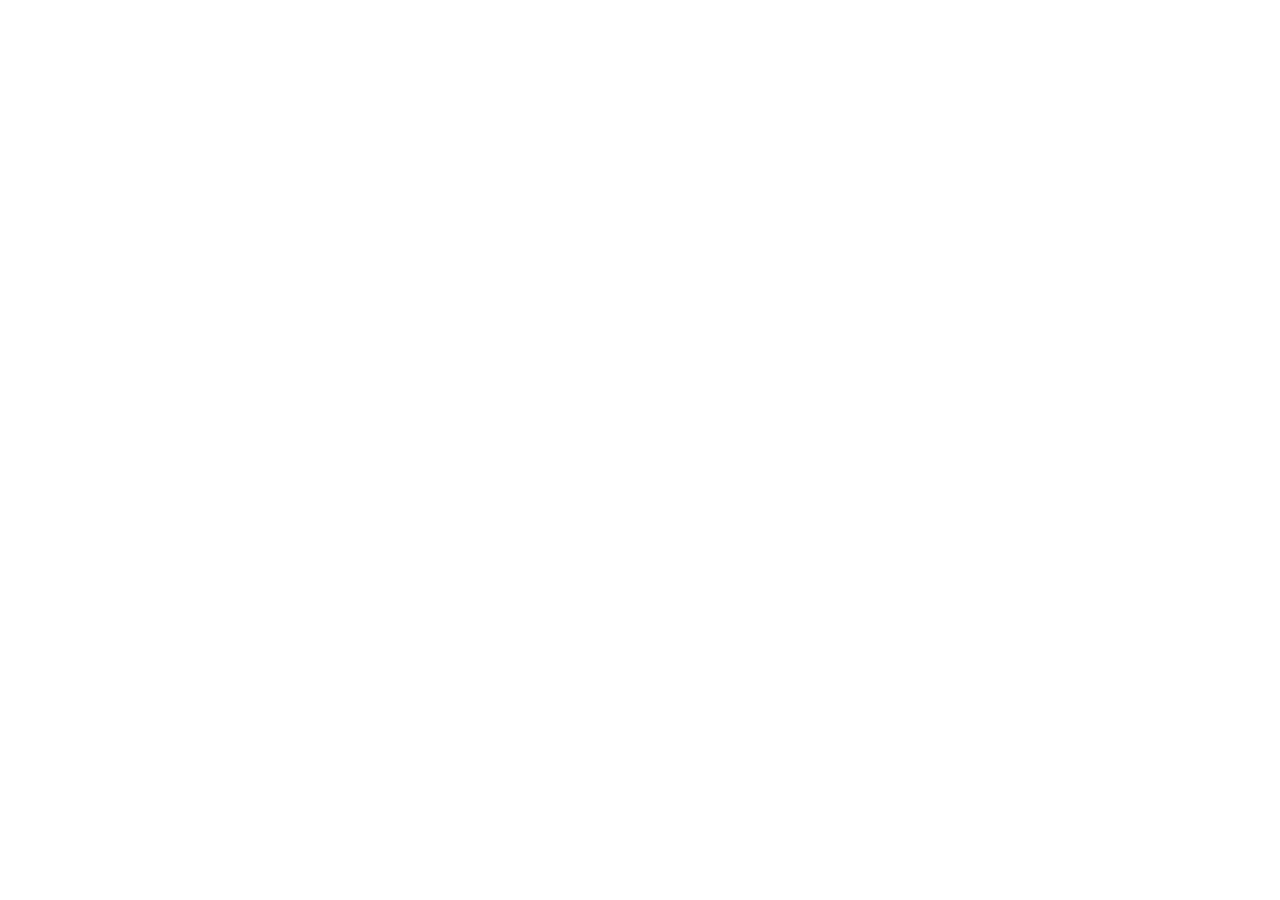
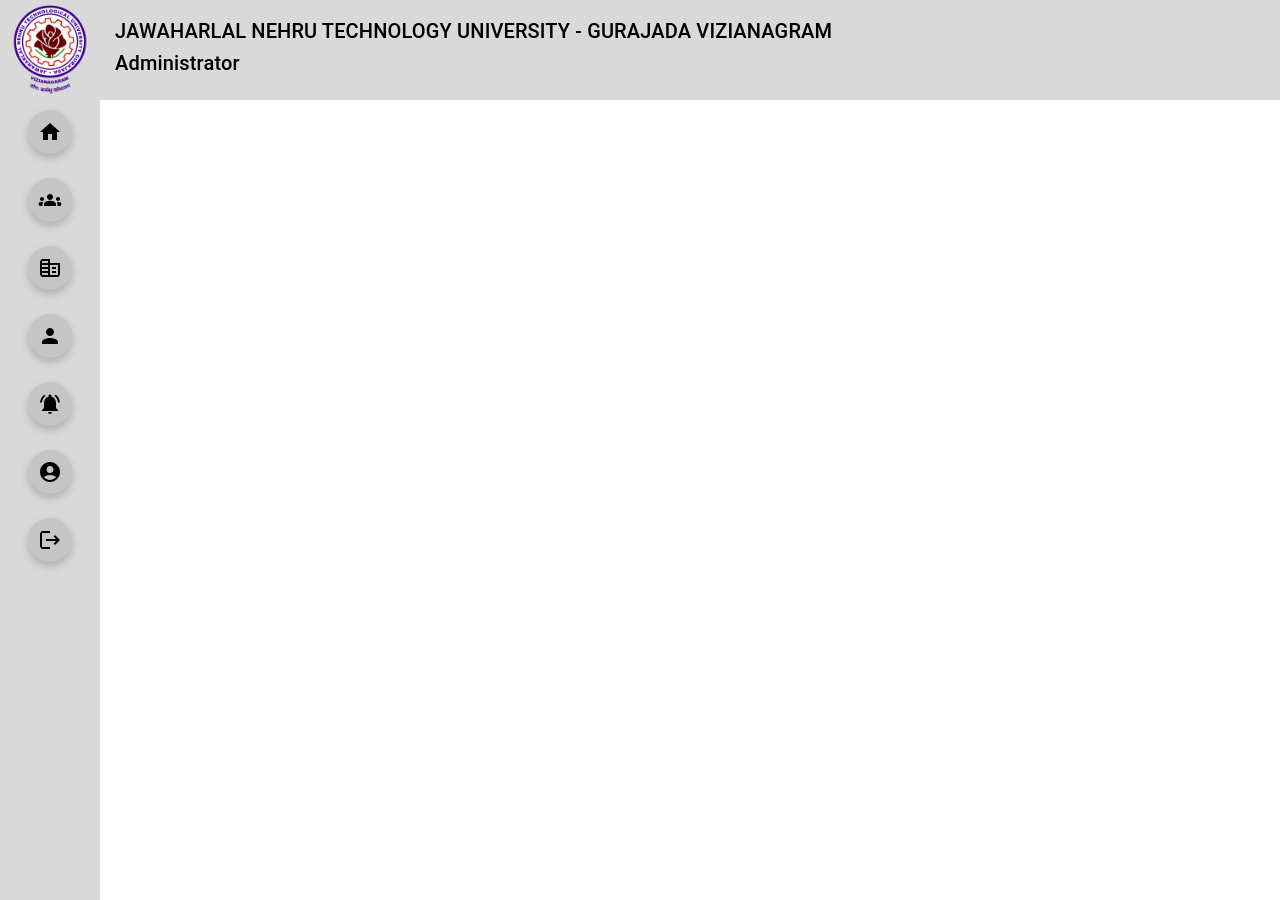
Before and after one commit to JNTUGV-Examination-Cell/ExaminationCell-frontend, a React (Create React App) app: page /layout in a window 1280 px wide. Before the commit this address had no page. Before the commit the page ends 800 px from the top, so only its background shows below. Built offline with nearby package versions, Linux system fonts and the light colour scheme.

Commit message:
Buit Layout

```diff
--- a/package.json
+++ b/package.json
@@ -6,7 +6,8 @@
   "dependencies": {
     "@emotion/react": "^11.11.1",
     "@emotion/styled": "^11.11.0",
-    "@mui/material": "^5.14.7",
+    "@mui/icons-material": "^5.14.9",
+    "@mui/material": "^5.14.9",
     "@mui/styled-engine-sc": "^5.14.7",
     "@testing-library/jest-dom": "^5.17.0",
     "@testing-library/react": "^13.4.0",
--- a/src/Application.js
+++ b/src/Application.js
@@ -3,11 +3,15 @@
 import { Routes, Route } from "react-router-dom";
 import Home from "./components/Home/Home";
 import Random from "./components/Home/Random";
+import Batchesmain from "./components/Batches/Batchesmain";
+import Layout from "./components/Layout/Layout";
 
 const Application = () => {
   return (
     <div>
       <Routes>
+        <Route path="/admin/batches" element={<Batchesmain />} />
+        <Route path="/layout" element={<Layout />} />
         <Route path="/home" element={<Home />} />
         <Route path="/random" element={<Random />} />
         <Route path="/" element={<LoginPage />} />
--- /dev/null
+++ b/src/components/Layout/Layout.css
@@ -0,0 +1,37 @@
+.logo1{
+    width: 100px;
+    height: 100px;
+}
+.Nav-Content{
+    display: flex;
+}
+.Nav-icons{
+    margin: 10px;
+    padding: 10px;
+    border-radius: 50%;
+    background-color: #c5c5c5;
+    color: black;
+    box-shadow: 0 4px 8px rgba(0, 0, 0, 0.2);
+    transition: 0.3s;
+}
+.Nav-right-header{
+    display: flex;
+    flex-direction: column;
+    margin: 15px;
+}
+.Side-nav{
+    width: 100px;
+    height: 100vh;
+    background-color: #D9D9D9;
+    display: flex;
+    flex-direction: column;
+    align-items: center;
+}
+
+.Top-nav{
+    width: 100%;
+    height: 100px;
+    display: flex;
+    justify-content: left;
+    background-color: #D9D9D9;
+}
--- a/src/components/Layout/Layout.js
+++ b/src/components/Layout/Layout.js
@@ -1,10 +1,68 @@
 import { Box, Typography } from "@mui/material";
+import jntugv from "../../assests/jntugv.png";
 import React from "react";
+import "./Layout.css";
+import HomeIcon from "@mui/icons-material/Home";
+import GroupsIcon from "@mui/icons-material/Groups";
+import CorporateFareIcon from "@mui/icons-material/CorporateFare";
+import PersonIcon from "@mui/icons-material/Person";
+import NotificationsActiveIcon from "@mui/icons-material/NotificationsActive";
+import AccountCircleIcon from "@mui/icons-material/AccountCircle";
+import LogoutIcon from "@mui/icons-material/Logout";
+import { Route, Routes } from "react-router-dom";
+import HomePage from "./LayoutSubPages/HomeSection/HomePage";
+import CollegePage from "./LayoutSubPages/CollegeSection/CollegePage";
+import { Link, Link as RouterLink } from "react-router-dom";
+import ProfilePage from "./LayoutSubPages/ProfileSection/ProfilePage";
+import { blue } from "@mui/material/colors";
 
 const Layout = () => {
+  const role = "Administrator";
   return (
     <Box>
-      <Typography>Layout</Typography>
+      <Box>
+        <Box className="Top-nav">
+          <img className="logo1" src={jntugv} alt="jntugv-logo" />
+          <Box className="Nav-right-header">
+            <Typography variant="h6">
+              JAWAHARLAL NEHRU TECHNOLOGY UNIVERSITY - GURAJADA VIZIANAGRAM
+            </Typography>
+            <Typography variant="h6">{role}</Typography>
+          </Box>
+        </Box>
+        <Box className="Nav-Content">
+          <Box className="Side-nav">
+            <Link to="/layout">
+              <HomeIcon className="Nav-icons" />
+            </Link>
+            <Link to="/">
+              <GroupsIcon className="Nav-icons" />
+            </Link>
+            <Link to="/layout/college">
+              <CorporateFareIcon className="Nav-icons" />
+            </Link>
+            <Link to="/">
+              <PersonIcon className="Nav-icons" />
+            </Link>
+            <Link to="/">
+              <NotificationsActiveIcon className="Nav-icons" />
+            </Link>
+            <Link to="/">
+              <AccountCircleIcon className="Nav-icons" />
+            </Link>
+            <Link to="/">
+              <LogoutIcon className="Nav-icons" />
+            </Link>
+          </Box>
+          <Box className="Content">
+            <Routes>
+              <Route path="/profile" element={<ProfilePage />} />
+              <Route path="/layout/college" element={<CollegePage />} />
+              <Route path="/layout" element={<HomePage />} />
+            </Routes>
+          </Box>
+        </Box>
+      </Box>
     </Box>
   );
 };
--- /dev/null
+++ b/src/components/Layout/LayoutSubPages/CollegeSection/CollegePage.js
@@ -0,0 +1,7 @@
+import React from "react";
+
+const CollegePage = () => {
+  return <div>CollegePage</div>;
+};
+
+export default CollegePage;
--- /dev/null
+++ b/src/components/Layout/LayoutSubPages/HomeSection/HomePage.js
@@ -0,0 +1,7 @@
+import React from "react";
+
+const HomePage = () => {
+  return <div>HomePage</div>;
+};
+
+export default HomePage;
--- /dev/null
+++ b/src/components/Layout/LayoutSubPages/ProfileSection/ProfilePage.js
@@ -0,0 +1,7 @@
+import React from "react";
+
+const ProfilePage = () => {
+  return <div>ProfilePage</div>;
+};
+
+export default ProfilePage;
```
Also changed, not shown: 1 other file (tests, documents, lock files or other folders).
